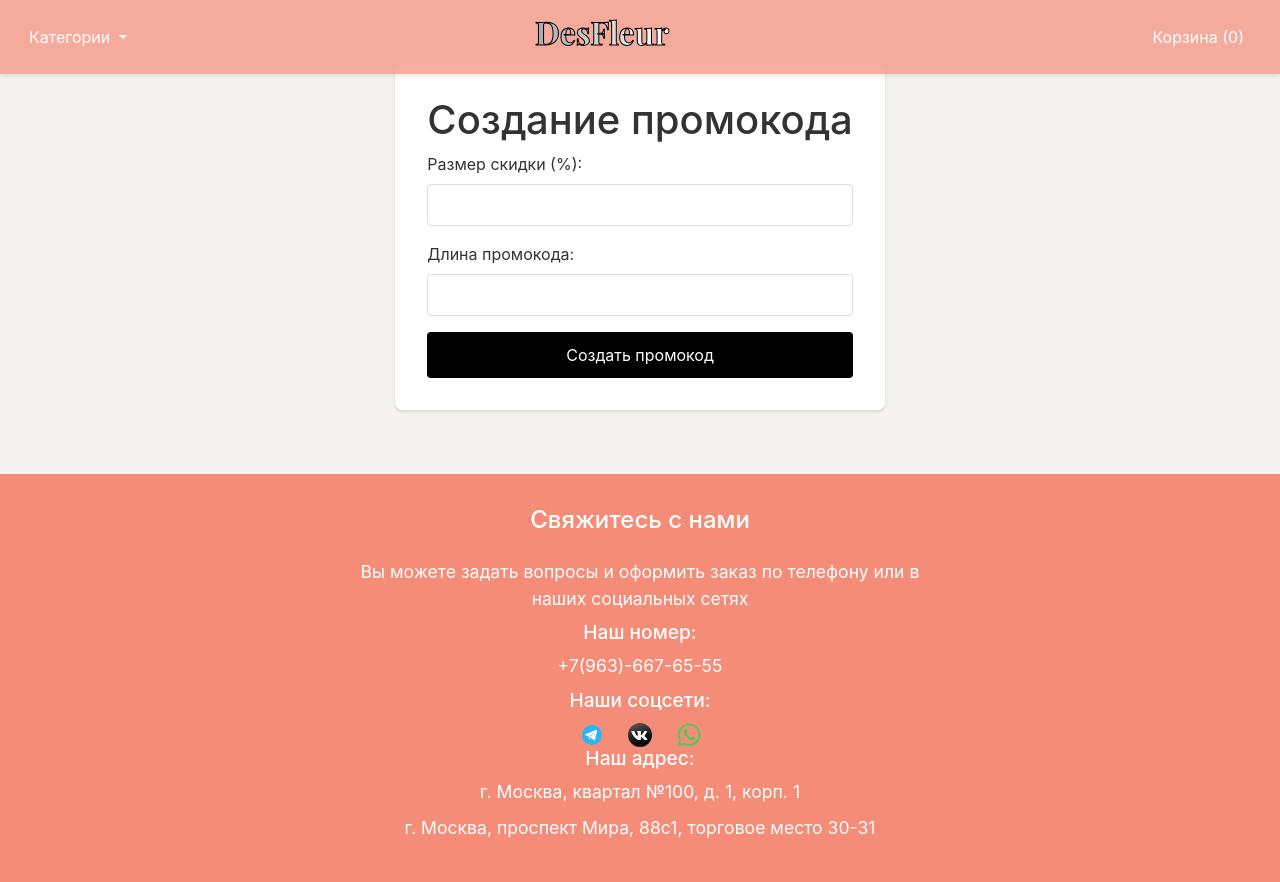
After one commit to MaximZobkov/flowers, a Flask app: template templates/create_promo_code.html in a window 1280 px wide. The commit adds this page. Run offline with Flask 2, Linux system fonts and the light colour scheme; the template is opened without the code that fills it, so the values that code supplies are empty; some libraries are stand-ins or nearby versions.

Commit message:
add products and add promocode

```diff
--- a/app.py
+++ b/app.py
@@ -1,5 +1,7 @@
 import logging
 import os
+import random
+import string
 
 import requests
 from PIL import Image
@@ -23,32 +25,51 @@ logging.basicConfig(level=logging.INFO)
 
 # Новые категории товаров
 CATEGORIES = [
-    "Букеты, композиции, корзины",
-    "Комнатные растения",
-    "Грунт, удобрения",
-    "Кашпо, вазы",
-    "Шары и товары для праздника",
-    "Мягкие игрушки",
-    "Аксессуары, очки, бижутерия",
+    "Букеты, сборные моно",
+    "Коробки, композиции",
+    "Корзины",
+    "Горшечные растения",
+    "Горшки, кашпо",
+    "Грунт, дренаж, удобрения",
+    "Вазы",
+    "Игрушки",
+    "Шары, хлопушки",
+    "Свечи, подсвечники, свечи для торта",
+    "Уходовая косметика",
+    "Бижутерия",
     "Сувениры",
-    "Премиум уходовая косметика",
-    "Подарочные пакеты, открытки",
+    "Подарочные пакеты",
+    "Упаковка, коробки, корзины",
+    "Очки солнцезащитные",
+    "Открытки, топперы",
+    "Сухоцветы",
+    "Шоколад без сахара",
     "Флористическое оформление",
     "Цветы оптом"
 ]
 
 CATEGORY_DESCRIPTIONS = {
-    "Букеты, композиции, корзины": "Наши букеты, композиции и корзины — это искусство, созданное из живых цветов. Каждый букет уникален и собран с любовью, чтобы подарить радость и красоту в любой момент вашей жизни.",
-    "Комнатные растения, грунт, удобрения, кашпо, вазы": "Создайте уют в вашем доме с нашими комнатными растениями. Мы предлагаем широкий ассортимент растений, грунтов, удобрений, кашпо и ваз, чтобы ваш дом всегда был зеленым и полным жизни.",
-    "Шары и товары для праздника": "Сделайте любой праздник незабываемым с нашими яркими шарами и товарами для праздника. Мы поможем вам создать атмосферу радости и веселья на любом мероприятии.",
-    "Мягкие игрушки": "Наши мягкие игрушки — это не только забава для детей, но и отличный подарок для любого возраста. Они мягкие, уютные и всегда готовы подарить улыбку.",
-    "Аксессуары, очки, бижутерия": "Дополните свой образ стильными аксессуарами, очками и бижутерией. Мы предлагаем широкий выбор изделий, которые подчеркнут вашу индивидуальность и добавят изюминку в ваш гардероб.",
+    "Букеты, сборные моно": "Наши букеты — это произведения искусства, созданные из свежих и ярких цветов. Каждый букет собран с любовью и вниманием к деталям, чтобы подарить радость и красоту в любой момент вашей жизни.",
+    "Коробки, композиции": "Наши цветочные коробки и композиции — это идеальный способ украсить любое событие. Мы тщательно подбираем цветы и декоративные элементы, чтобы создать неповторимые и стильные композиции.",
+    "Корзины": "Корзины с цветами — это не только красивый подарок, но и отличное украшение для интерьера. Мы предлагаем разнообразные корзины, наполненные свежими цветами и зеленью, которые принесут уют и радость в ваш дом.",
+    "Горшечные растения": "Создайте зеленый уголок в своем доме с нашими горшечными растениями. Мы предлагаем широкий ассортимент растений в горшках, которые не только украсят ваш интерьер, но и очистят воздух.",
+    "Горшки, кашпо": "Наши горшки и кашпо — это стильное решение для ваших комнатных растений. Мы предлагаем разнообразные формы и материалы, чтобы подчеркнуть красоту ваших растений и добавить изюминку в интерьер.",
+    "Грунт, дренаж, удобрения": "Для здорового роста ваших растений мы предлагаем качественный грунт, дренаж и удобрения. Наши продукты помогут вашим растениям расти и цвести, создавая зеленый оазис в вашем доме.",
+    "Вазы": "Наши вазы — это не только функциональные, но и декоративные элементы интерьера. Мы предлагаем широкий выбор ваз различных форм и материалов, чтобы подчеркнуть красоту ваших цветов.",
+    "Игрушки": "Наши мягкие игрушки — это отличный способ подарить радость и уют. Они мягкие, уютные и всегда готовы стать верным другом для детей и взрослых.",
+    "Шары, хлопушки": "Сделайте любой праздник незабываемым с нашими яркими шарами и хлопушками. Мы поможем вам создать атмосферу радости и веселья на любом мероприятии.",
+    "Свечи, подсвечники, свечи для торта": "Наши свечи и подсвечники создадут уютную атмосферу в вашем доме. Мы предлагаем разнообразные формы и ароматы свечей, а также свечи для торта, чтобы сделать любой момент особенным.",
+    "Уходовая косметика": "Побалуйте себя и своих близких нашей уходовой косметикой. Мы предлагаем только лучшие средства для ухода за кожей, которые помогут вам чувствовать себя уверенно и красиво.",
+    "Бижутерия": "Дополните свой образ стильной бижутерией. Мы предлагаем широкий выбор украшений, которые подчеркнут вашу индивидуальность и добавят изюминку в ваш гардероб.",
     "Сувениры": "Наши сувениры — это маленькие частички памяти, которые всегда будут напоминать вам о приятных моментах. Мы предлагаем уникальные и оригинальные сувениры для любого случая.",
-    "Премиум уходовая косметика": "Побалуйте себя и своих близких нашей премиум уходовой косметикой. Мы предлагаем только лучшие средства для ухода за кожей, которые помогут вам чувствовать себя уверенно и красиво.",
-    "Подарочные пакеты, открытки": "Сделайте ваш подарок особенным с нашими подарочными пакетами и открытками. Мы предлагаем широкий выбор упаковки и открыток, чтобы ваш подарок выглядел по-настоящему празднично.",
+    "Подарочные пакеты": "Сделайте ваш подарок особенным с нашими подарочными пакетами. Мы предлагаем широкий выбор упаковки, чтобы ваш подарок выглядел по-настоящему празднично.",
+    "Упаковка, коробки, корзины": "Наши упаковки, коробки и корзины помогут вам создать идеальный подарок. Мы предлагаем разнообразные варианты упаковки, чтобы подчеркнуть уникальность вашего подарка.",
+    "Очки солнцезащитные": "Защитите свои глаза стильно с нашими солнцезащитными очками. Мы предлагаем широкий выбор моделей и цветов, чтобы подчеркнуть ваш индивидуальный стиль.",
+    "Открытки, топперы": "Наши открытки и топперы помогут вам выразить свои чувства и сделать любой подарок особенным. Мы предлагаем разнообразные дизайны для любого случая.",
+    "Сухоцветы": "Сухоцветы — это элегантное и долговечное украшение для вашего дома. Мы предлагаем широкий ассортимент сухоцветов, которые сохранят свою красоту на долгие годы.",
+    "Шоколад без сахара": "Побалуйте себя вкусным и полезным шоколадом без сахара. Наш шоколад — это идеальное сочетание вкуса и здоровья, которое подойдет для любого случая.",
     "Флористическое оформление": "Наши флористы готовы воплотить в жизнь любые ваши идеи по оформлению мероприятий. Мы создаем уникальные флористические композиции, которые сделают любое событие незабываемым.",
-    "Цветы оптом": "Для тех, кто занимается бизнесом, мы предлагаем оптовые поставки свежих цветов. Наши цветы всегда высокого качества и готовы украсить любое мероприятие или интерьер."
-}
+    "Цветы оптом": "Для тех, кто занимается бизнесом, мы предлагаем оптовые поставки свежих цветов. Наши цветы всегда высокого качества и готовы украсить любое мероприятие или интерьер."}
 
 
 def crop_image(image_path):
@@ -136,6 +157,7 @@ def clear_cart():
 
 @app.route('/get_cart')
 def get_cart():
+    print(PROMO_CODES)
     cart_with_quantities = []
     flower_cart = {}
     cart_items = session.get('cart', [])
@@ -165,16 +187,47 @@ def remove_from_cart(flower_id):
     return jsonify(success=False)
 
 
+PROMO_CODES = {}
+
+
+@app.route('/admin_panel')
+def admin_panel():
+    if not session.get('admin'):
+        return redirect(url_for('admin'))
+    return render_template('admin.html')
+
+
+@app.route('/create_promo_code', methods=['GET', 'POST'])
+def create_promo_code():
+    if not session.get('admin'):
+        return redirect(url_for('admin'))
+
+    if request.method == 'POST':
+        discount = int(request.form['discount'])
+        code_length = int(request.form['code_length'])
+        promo_code = ''.join(random.choices(string.ascii_uppercase + string.digits, k=code_length))
+        PROMO_CODES[promo_code] = discount
+        return render_template('create_promo_code.html', promo_code=promo_code, discount=discount)
+
+    return render_template('create_promo_code.html')
 @app.route('/submit_order', methods=['POST'])
 def submit_order():
     name = request.form['name']
     phone = request.form['phone']
+    promo_code = request.form.get('promo_code', '')
     cart = session.get('cart', [])
+    print(cart)
     cart_items = [f"{item[1]} - {item[3]} руб." for item in cart]
     cart_items_str = "\n".join(cart_items)
     total_price = sum([int(item.split()[-2]) for item in cart_items])
 
-    message = f"Новый заказ:\n\nФИО: {name}\nТелефон: {phone}\n\nТовары:\n{cart_items_str}\n------------------------------------\n\nСумма: {total_price}"
+    # Проверяем промокод
+    if promo_code in PROMO_CODES:
+        discount = PROMO_CODES[promo_code]
+        total_price_new = total_price * (1 - discount / 100)  # Применяем скидку
+
+
+    message = f"Новый заказ:\n\nФИО: {name}\nТелефон: {phone}\n\nТовары:\n{cart_items_str}\n------------------------------------\n\nСумма: {total_price} руб.\n\n\nПосле применения промокода {promo_code} - стоимость: {total_price_new}"
 
     # Отправка сообщения через requests
     payload = {
@@ -197,19 +250,12 @@ def submit_order():
 def admin():
     if request.method == 'POST':
         password = request.form['password']
-        if password == 'DesFleur2025':
+        if password == '64678892':
             session['admin'] = True
             return redirect(url_for('admin_panel'))
         else:
             flash('Неверный пароль')
     return render_template('admin_login.html')
-
-
-@app.route('/admin_panel')
-def admin_panel():
-    if not session.get('admin'):
-        return redirect(url_for('admin'))
-    return render_template('admin.html')
 
 
 @app.route('/edit_flower_list')
--- a/static/css/styles.css
+++ b/static/css/styles.css
@@ -680,3 +680,71 @@ footer {
 .alert-error {
     background-color: #f44336;
 }
+
+.create-promo-code-container {
+    background-color: #ffffff; /* Белый */
+    padding: 2em;
+    border-radius: 8px;
+    box-shadow: 0 2px 4px rgba(0, 0, 0, 0.1);
+    max-width: 600px;
+    margin: 2em auto;
+}
+
+.create-promo-code-container h1 {
+    text-align: center;
+    color: #333;
+}
+
+.form-group {
+    margin-bottom: 1em;
+}
+
+.form-group label {
+    display: block;
+    margin-bottom: 0.5em;
+    color: #333;
+}
+
+.form-input, .form-textarea {
+    width: 100%;
+    padding: 0.5em;
+    border: 1px solid #ddd;
+    border-radius: 4px;
+    box-sizing: border-box;
+}
+
+.form-textarea {
+    height: 100px;
+    resize: vertical;
+}
+
+.form-button {
+    display: block;
+    width: 100%;
+    padding: 0.7em;
+    background-color: #000; /* Черный */
+    color: white;
+    border: none;
+    border-radius: 4px;
+    cursor: pointer;
+    font-size: 1em;
+}
+
+.form-button:hover {
+    background-color: #ddd; /* Светло-серый */
+}
+
+.promo-code-result {
+    margin-top: 2em;
+    text-align: center;
+}
+
+.promo-code-result h2 {
+    color: #333;
+    margin-bottom: 1em;
+}
+
+.promo-code-result p {
+    font-size: 1.2em;
+    margin-bottom: 0.5em;
+}
--- a/static/js/script.js
+++ b/static/js/script.js
@@ -37,6 +37,7 @@ document.getElementById("order-form").onsubmit = function(event) {
     event.preventDefault();
     var name = document.getElementById("name").value;
     var phone = document.getElementById("phone").value;
+    var promo_code = document.getElementById("promo_code").value;
 
     fetch('/submit_order', {
         method: 'POST',
@@ -45,23 +46,34 @@ document.getElementById("order-form").onsubmit = function(event) {
         },
         body: new URLSearchParams({
             name: name,
-            phone: phone
+            phone: phone,
+            promo_code: promo_code
         })
     })
     .then(response => response.json())
     .then(data => {
         if (data.success) {
-            orderModal.style.display = "none";
-            modalBackdrop.style.display = "none";
-            updateCart();
+            alert("Заказ успешно оформлен!");
+            // Очистка корзины после успешного оформления заказа
+            fetch('/', {
+                method: 'POST'
+            })
+            .then(response => response.json())
+            .then(data => {
+                if (data.success) {
+                    updateCart();
+                }
+            });
         } else {
-            alert("Произошла ошибка при отправке заказа.");
+            alert("Произошла ошибка при оформлении заказа.");
         }
     })
     .catch((error) => {
         console.error('Error:', error);
     });
 }
+
+
 
 // Обработка удаления товара из корзины
 document.addEventListener('DOMContentLoaded', function () {
--- a/templates/admin.html
+++ b/templates/admin.html
@@ -1,9 +1,10 @@
 {% extends 'base.html' %}
 {% block content %}
-<div class="add-flower-container">
+<div class="admin-panel-container">
     <h1>Админ-панель</h1>
     <a href="{{ url_for('add_flower') }}" class="btn btn-primary">Добавить товар</a>
     <a href="{{ url_for('edit_flower_list') }}" class="btn btn-secondary">Изменить товар</a>
     <a href="{{ url_for('delete_flower_list') }}" class="btn btn-danger">Удалить товар</a>
+    <a href="{{ url_for('create_promo_code') }}" class="btn btn-success">Создать промокод</a>
 </div>
 {% endblock %}
--- a/templates/base.html
+++ b/templates/base.html
@@ -16,7 +16,12 @@
 {% if messages %}
 <div class="flash-messages">
     {% for category, message in messages %}
-    <div class="alert alert-{{ category }}">{{ message }}</div>
+    <div class="alert alert-{{ category }}" id="flash-message-{{ loop.index }}">{{ message }}</div>
+    <script>
+        setTimeout(function() {
+            document.getElementById('flash-message-{{ loop.index }}').style.display = 'none';
+        }, 3000);
+    </script>
     {% endfor %}
 </div>
 {% endif %}
@@ -127,7 +132,6 @@
         <button id="checkout-button" class="checkout-button">Оформить заказ</button>
     </div>
 </div>
-
 <!-- Модальное окно оформления заказа -->
 <div id="order-modal" class="modal">
     <div class="modal-content">
@@ -139,13 +143,19 @@
             <input type="text" id="name" name="name" required class="form-input">
         </div>
         <div class="form-group">
-                <label for="phone">Номер телефона:</label>
-                <input type="tel" id="phone" name="phone" pattern="\+7\s?[\(]{0,1}9[0-9]{2}[\)]{0,1}\s?\d{3}[-]{0,1}\d{2}[-]{0,1}\d{2}" required class="form-input" placeholder="+7 (XXX) XXX-XX-XX">
+            <label for="phone">Телефон:</label>
+            <input type="text" id="phone" name="phone" required class="form-input">
         </div>
-            <button type="submit" class="form-button">Отправить</button>
+        <div class="form-group">
+            <label for="promo_code">Промокод:</label>
+            <input type="text" id="promo_code" name="promo_code" class="form-input">
+        </div>
+        <button type="submit" class="form-button">Оформить заказ</button>
     </form>
     </div>
 </div>
+<!-- В index.html и product.html добавим поле для ввода промокода -->
+
 <script src="https://code.jquery.com/jquery-3.4.1.slim.min.js" crossorigin="anonymous"
         integrity="sha384-J6qa4849blE2+poT4WnyKhv5vZF5SrPo0iEjwBvKU7imGFAV0wwj1yYfoRSJoZ+n"></script>
 <script src="https://cdn.jsdelivr.net/npm/popper.js@1.16.0/dist/umd/popper.min.js" crossorigin="anonymous"
--- /dev/null
+++ b/templates/create_promo_code.html
@@ -0,0 +1,24 @@
+{% extends 'base.html' %}
+{% block content %}
+<div class="create-promo-code-container">
+    <h1>Создание промокода</h1>
+    <form method="POST">
+        <div class="form-group">
+            <label for="discount">Размер скидки (%):</label>
+            <input type="number" id="discount" name="discount" required class="form-input" min="1" max="100">
+        </div>
+        <div class="form-group">
+            <label for="code_length">Длина промокода:</label>
+            <input type="number" id="code_length" name="code_length" required class="form-input" min="1">
+        </div>
+        <button type="submit" class="form-button">Создать промокод</button>
+    </form>
+    {% if promo_code %}
+    <div class="promo-code-result">
+        <h2>Сгенерированный промокод:</h2>
+        <p>Промокод: {{ promo_code }}</p>
+        <p>Скидка: {{ discount }}%</p>
+    </div>
+    {% endif %}
+</div>
+{% endblock %}
```
Also changed, not shown: flowers.db, static/uploads/photo_2025-01-29_15-57-31.jpg (added), static/uploads/photo_2025-01-29_15-57-31_2.jpg (added), static/uploads/photo_2025-01-29_15-57-31_3.jpg (added). Lines whose indentation alone changed are shown as unchanged.
